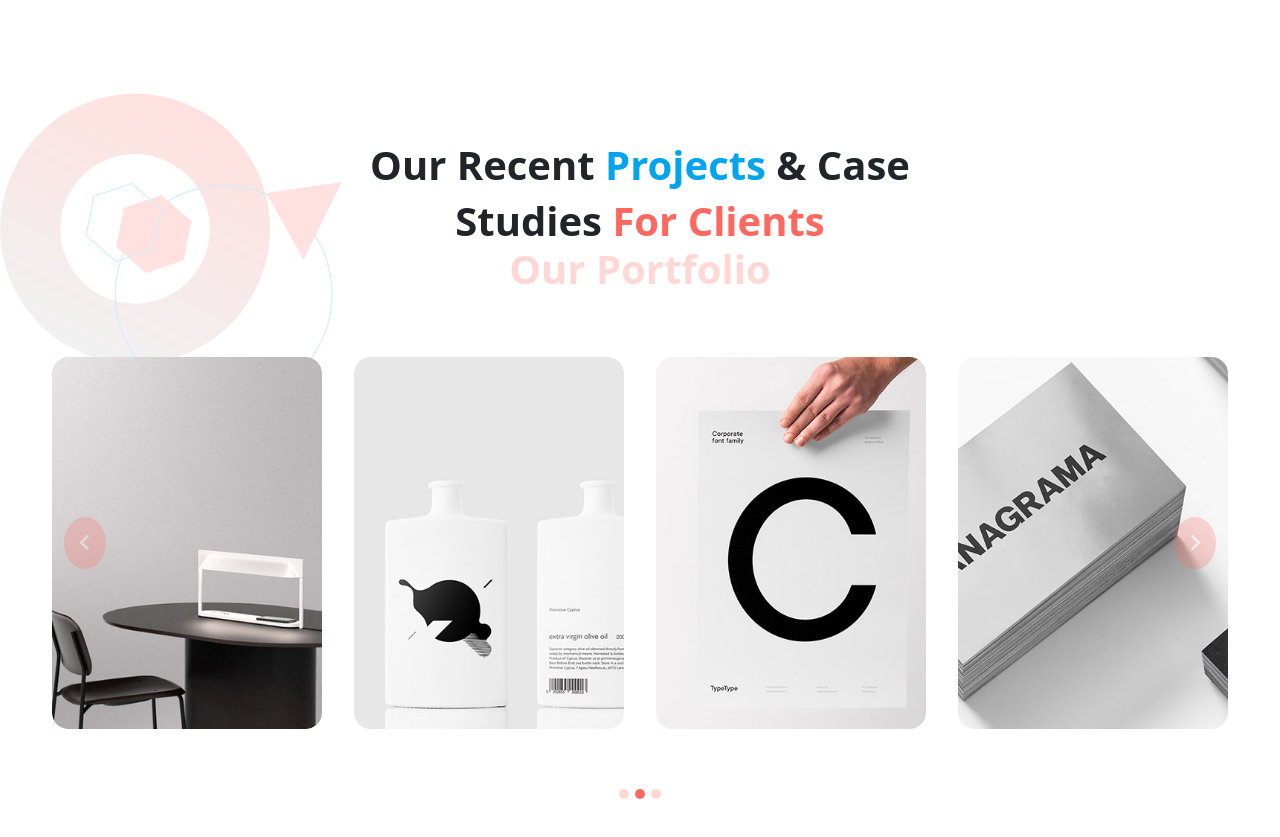
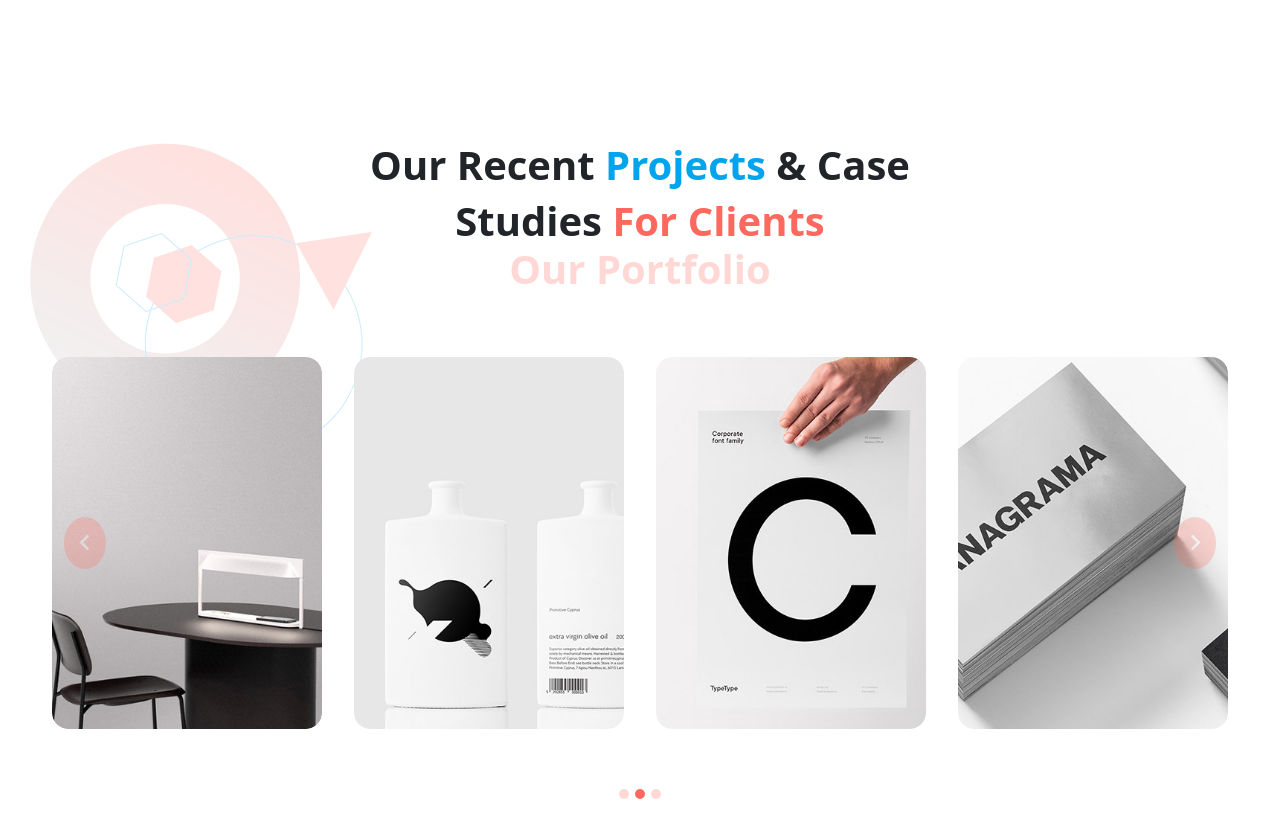
Before and after one commit to ShaimaaAKamal/Onix, a plain HTML site: page index.html in a window 1280 px wide. Shown: the part 2081-2918 px from the top of the page. Drawn offline with Linux system fonts and the light colour scheme.

Commit message:
update Portfolio Section

```diff
--- a/css/style.css
+++ b/css/style.css
@@ -136,6 +136,7 @@ bottom:-80px;
 #Portfolio {
     background-image: url("../images/portfolio-left-dec.png");
     background-repeat: no-repeat;
+    background-position: 30px 50px;
 }
 
 .hoverCardImage{
```
